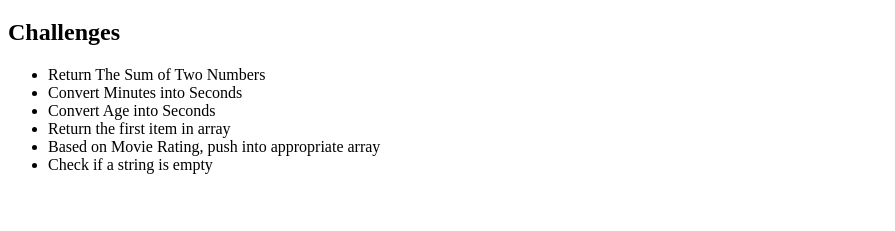
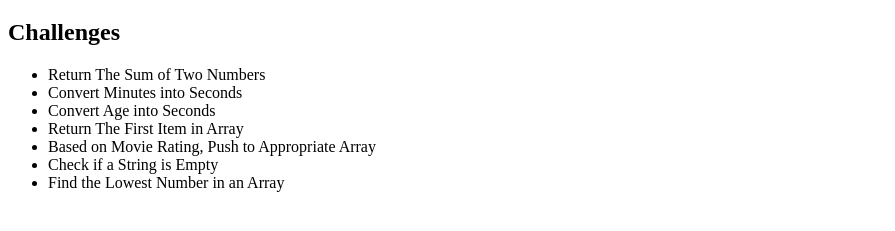
Before and after one commit to michaeldilulo/JS-Edabit-Challenges, a plain HTML site: page pwj-challenges/index.html in a window 1280 px wide. Shown: the part 61-292 px from the top of the page, without its empty margins (0-895 px from the left). Drawn offline with Linux system fonts and the light colour scheme.

Commit message:
Find the lowest Number in Array

```diff
--- a/pwj-challenges/index.html
+++ b/pwj-challenges/index.html
@@ -21,9 +21,10 @@
             <li>Return The Sum of Two Numbers</li>
             <li>Convert Minutes into Seconds</li>
             <li>Convert Age into Seconds</li>
-            <li>Return the first item in array</li>
-            <li>Based on Movie Rating, push into appropriate array</li>
-            <li>Check if a string is empty</li>
+            <li>Return The First Item in Array</li>
+            <li>Based on Movie Rating, Push to Appropriate Array</li>
+            <li>Check if a String is Empty</li>
+            <li>Find the Lowest Number in an Array</li>
         </ul>
     </main>
 
--- a/pwj-challenges/script.js
+++ b/pwj-challenges/script.js
@@ -71,3 +71,15 @@ function stringEmpty(string) {
 
 console.log("String Empty", stringEmpty("Hello World"))
 console.log("String Empty", stringEmpty(""))
+
+// Find Minimun Number in array
+
+let minMaxArray = [7, 15, 5, 6, 8, 15, 30, 500]
+
+function minMax(array) {
+    for (let i = 0; i < array.length; i++) {
+        return Math.min(...array)
+    }
+}
+
+console.log("Minimum number Array", minMax(minMaxArray))
```
